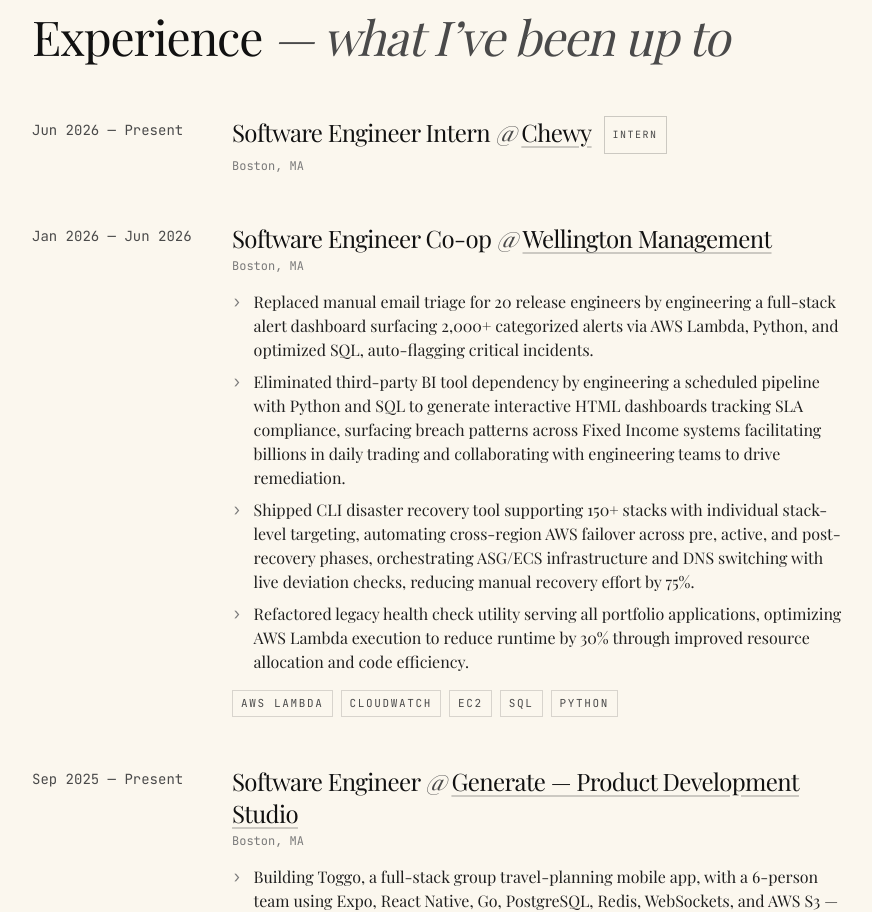
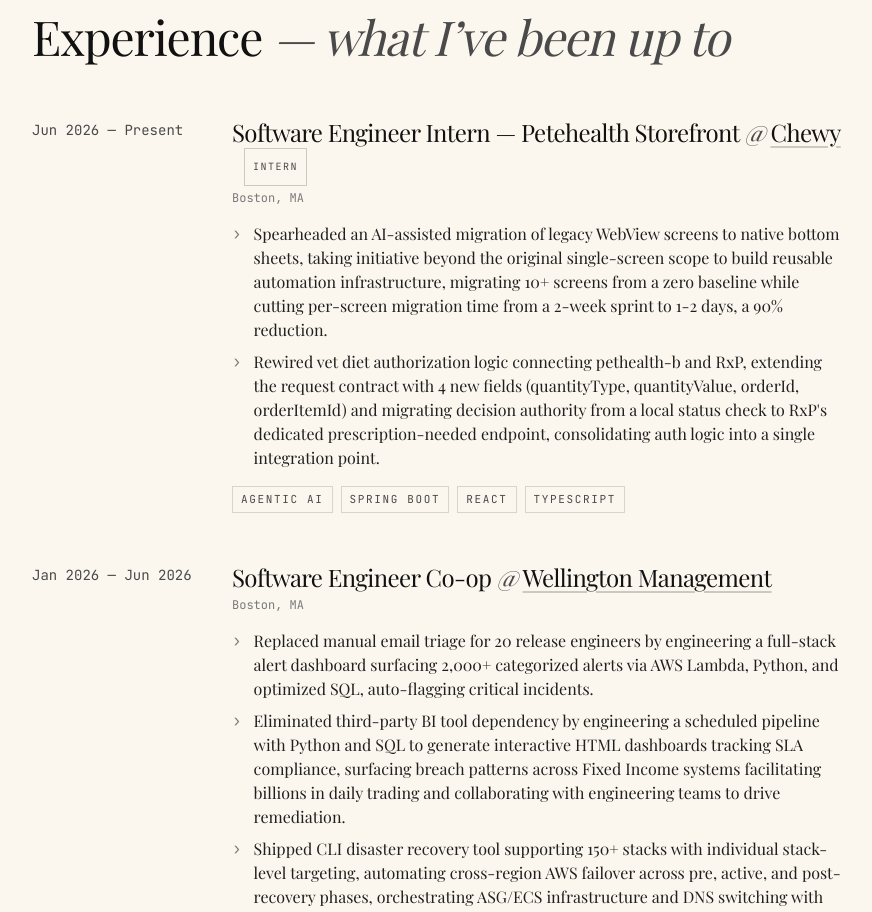
Before and after one commit to aamogh16/portfolio, a React (Vite) app: page / in a window 1280 px wide. Shown: the part 1465-2377 px from the top of the page, without its empty margins (200-1072 px from the left). Built offline with nearby package versions, Linux system fonts and the light colour scheme; no server answers; a web font is replaced by a local one.

Commit message:
update: add Chewy Petehealth Storefront experience bullets and stack

```diff
--- a/src/data/content.ts
+++ b/src/data/content.ts
@@ -31,12 +31,17 @@
 
 export const experience: Experience[] = [
   {
-    role: 'Software Engineer Intern',
+    role: 'Software Engineer Intern — Petehealth Storefront',
     company: 'Chewy',
     href: 'https://chewy.com',
     period: 'Jun 2026 — Present',
     location: 'Boston, MA',
     tag: 'intern',
+    bullets: [
+      'Spearheaded an AI-assisted migration of legacy WebView screens to native bottom sheets, taking initiative beyond the original single-screen scope to build reusable automation infrastructure, migrating 10+ screens from a zero baseline while cutting per-screen migration time from a 2-week sprint to 1-2 days, a 90% reduction.',
+      'Rewired vet diet authorization logic connecting pethealth-b and RxP, extending the request contract with 4 new fields (quantityType, quantityValue, orderId, orderItemId) and migrating decision authority from a local status check to RxP\'s dedicated prescription-needed endpoint, consolidating auth logic into a single integration point.',
+    ],
+    stack: ['Agentic AI', 'Spring Boot', 'React', 'TypeScript'],
   },
   {
     role: 'Software Engineer Co-op',
```
